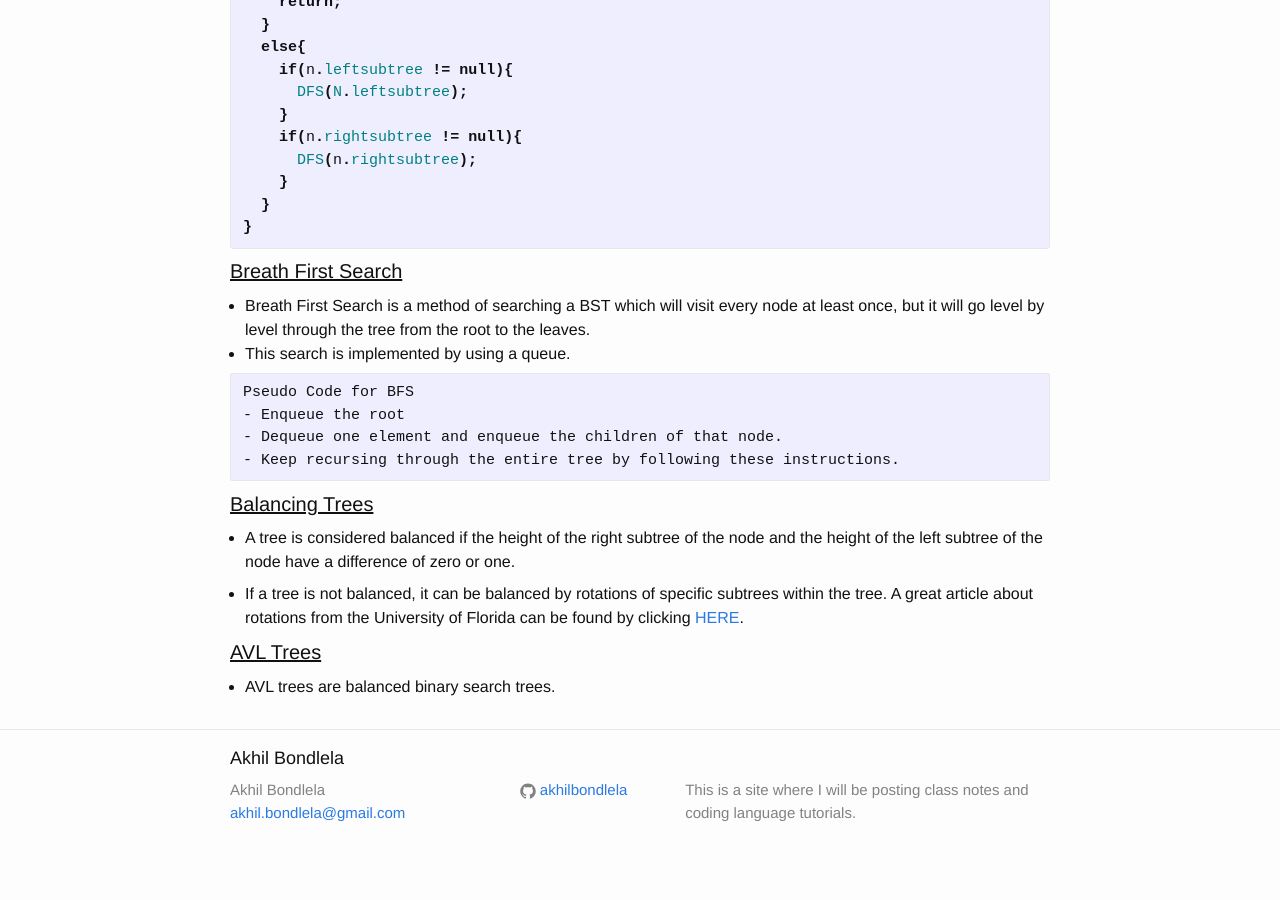
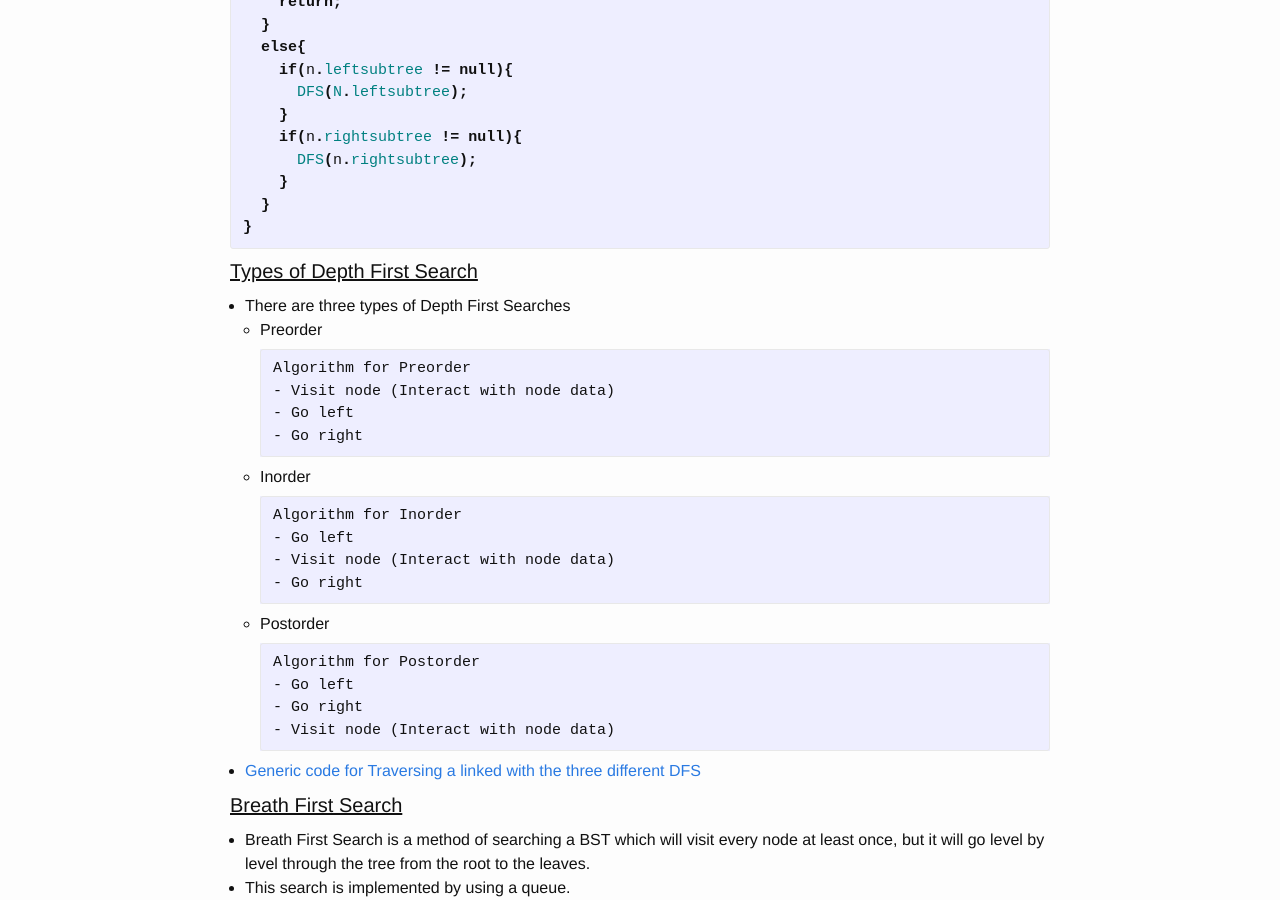
Before and after one commit to akhilbond/akhilbond.github.io, a Jekyll site: the page built from Courses/Data_Structures/notes.md, in a window 1280 px wide and 900 px high, scrolled down 9334 px. Built offline with Jekyll 4.4.1, drawn with Linux system fonts in a browser that asks for light colours; formulas are drawn with MathJax 3; before the commit the page ends 10188 px from its top, so only the background shows below that.

Commit message:
Data Structure Updates
Added notes for different types of DFS and also included generic code
for all the types of DFS

```diff
--- a/Courses/Data_Structures/notes.md
+++ b/Courses/Data_Structures/notes.md
@@ -425,6 +425,38 @@ DFS(Node n){
 }
 {% endhighlight %}
 
+<h4><u>Types of Depth First Search</u></h4>
+
+- There are three types of Depth First Searches
+  - Preorder
+
+    ~~~
+    Algorithm for Preorder
+    - Visit node (Interact with node data)
+    - Go left
+    - Go right
+    ~~~
+
+  - Inorder
+
+    ~~~
+    Algorithm for Inorder
+    - Go left
+    - Visit node (Interact with node data)
+    - Go right
+    ~~~
+
+  - Postorder
+
+    ~~~
+    Algorithm for Postorder
+    - Go left
+    - Go right
+    - Visit node (Interact with node data)
+    ~~~
+
+- [Generic code for Traversing a linked with the three different DFS](/Courses/Data_Structures/traversalgeneric/)
+
 <h4><u>Breath First Search</u></h4>
 
 - Breath First Search is a method of searching a BST which will visit every node at least once, but it will go level by level through the tree from the root to the leaves.
```
Also changed, not shown: Courses/Data_Structures/traversalgeneric.md (added, +126 -0 lines).
